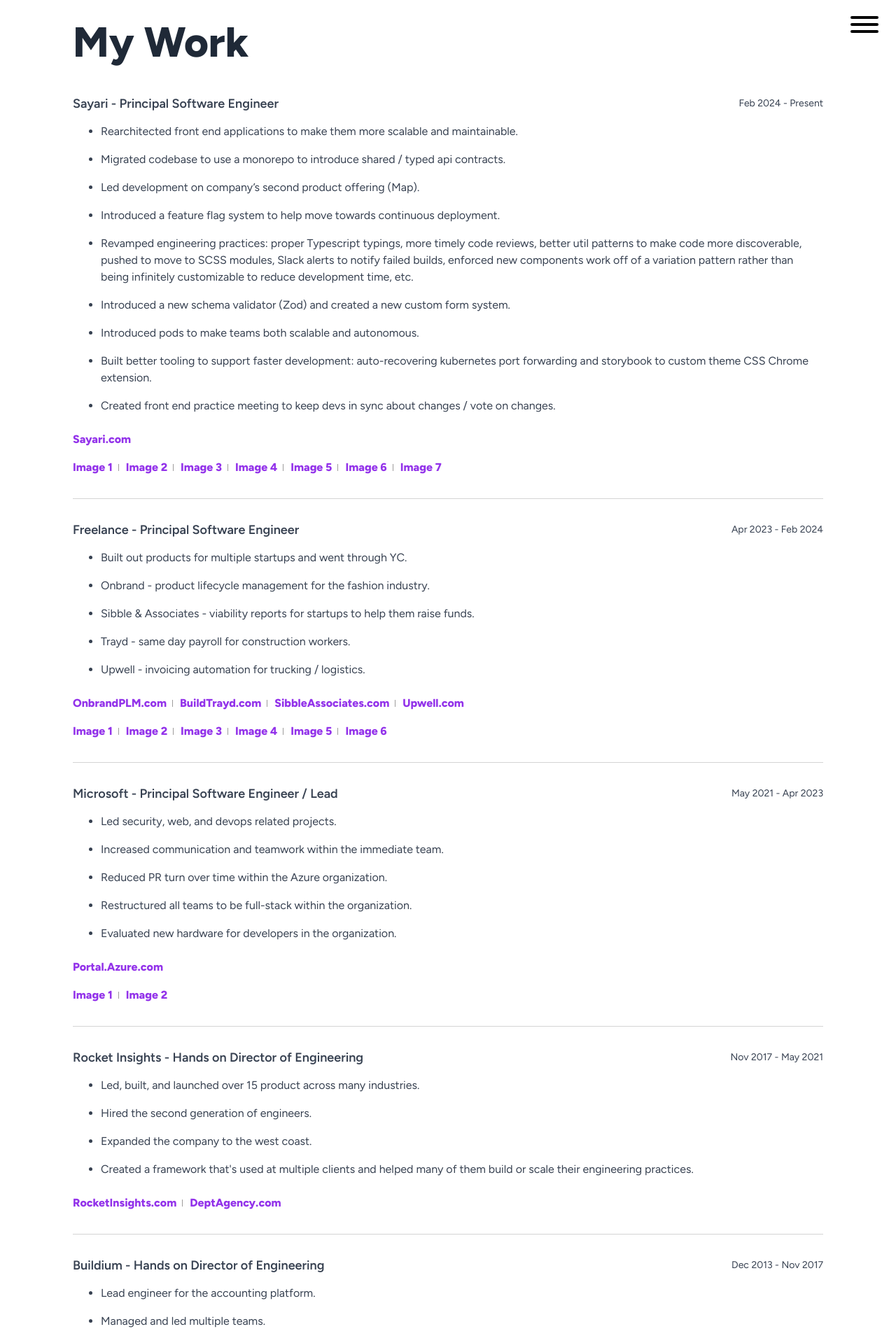
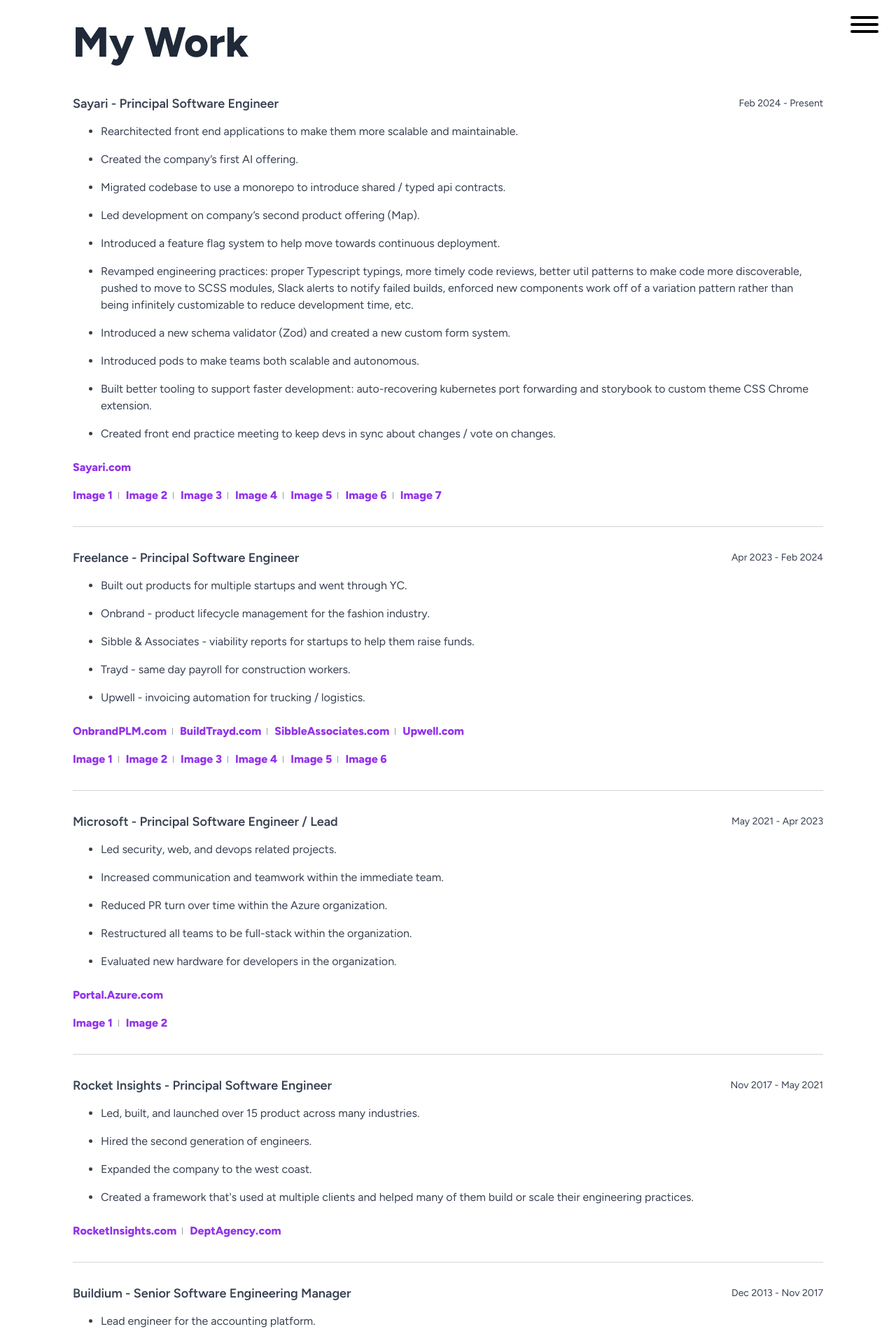
Before and after one commit to Doelfke/DavidOelfke, a Next.js app: page /my-work in a window 1280 px wide. Shown: the top 1919 px of the page at 70% size. Built offline with nearby package versions, Linux system fonts and the light colour scheme.

Commit message:
Downgrade

```diff
--- a/src/data/workHistory.ts
+++ b/src/data/workHistory.ts
@@ -15,6 +15,7 @@
   endDate: 'Present',
   accomplishments: [
     'Rearchitected front end applications to make them more scalable and maintainable.',
+    'Created the company’s first AI offering.',
     'Migrated codebase to use a monorepo to introduce shared / typed api contracts.',
     'Led development on company’s second product offering (Map).',
     'Introduced a feature flag system to help move towards continuous deployment.',
@@ -62,7 +63,7 @@
 
 const rocket = {
   companyName: 'Rocket Insights',
-  position: 'Hands on Director of Engineering',
+  position: 'Principal Software Engineer',
   startDate: 'Nov 2017',
   endDate: 'May 2021',
   accomplishments: [
@@ -77,7 +78,7 @@
 
 const buildium = {
   companyName: 'Buildium',
-  position: 'Hands on Director of Engineering',
+  position: 'Senior Software Engineering Manager',
   startDate: 'Dec 2013',
   endDate: 'Nov 2017',
   accomplishments: [
```
